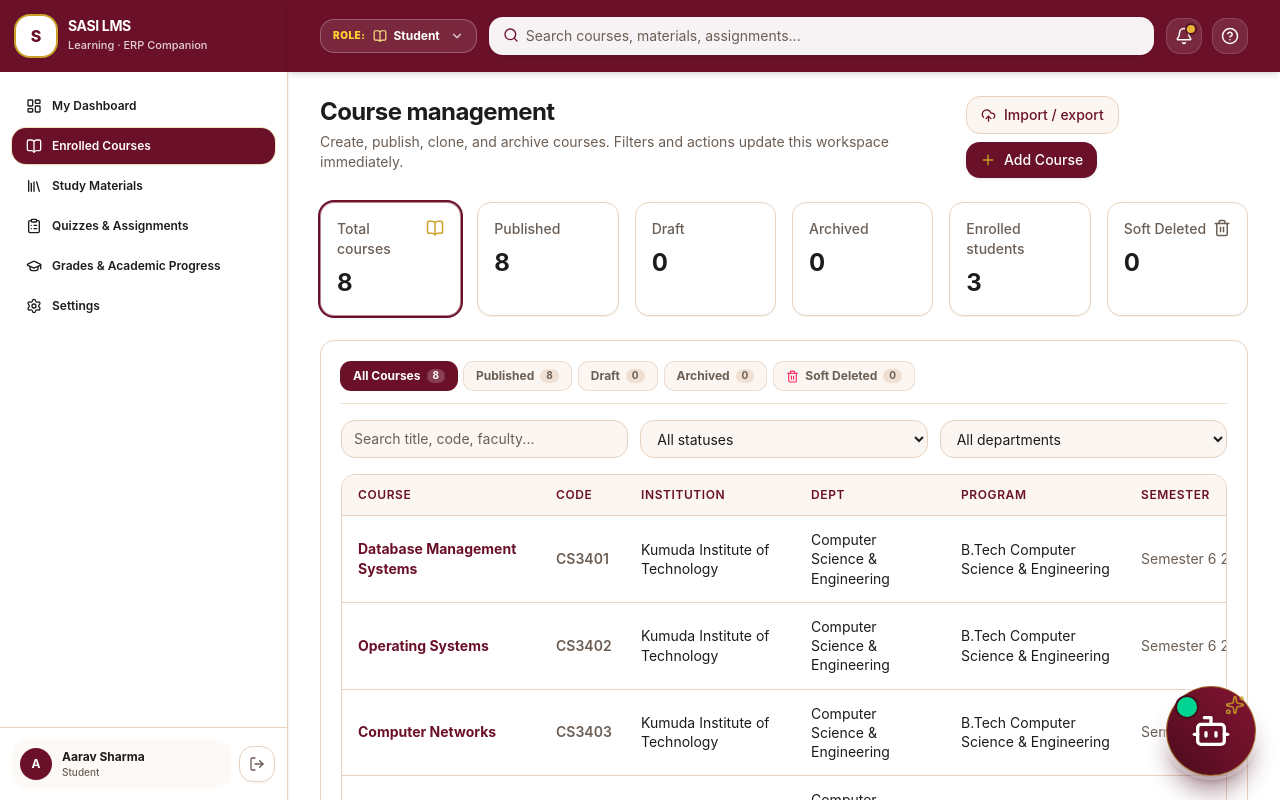
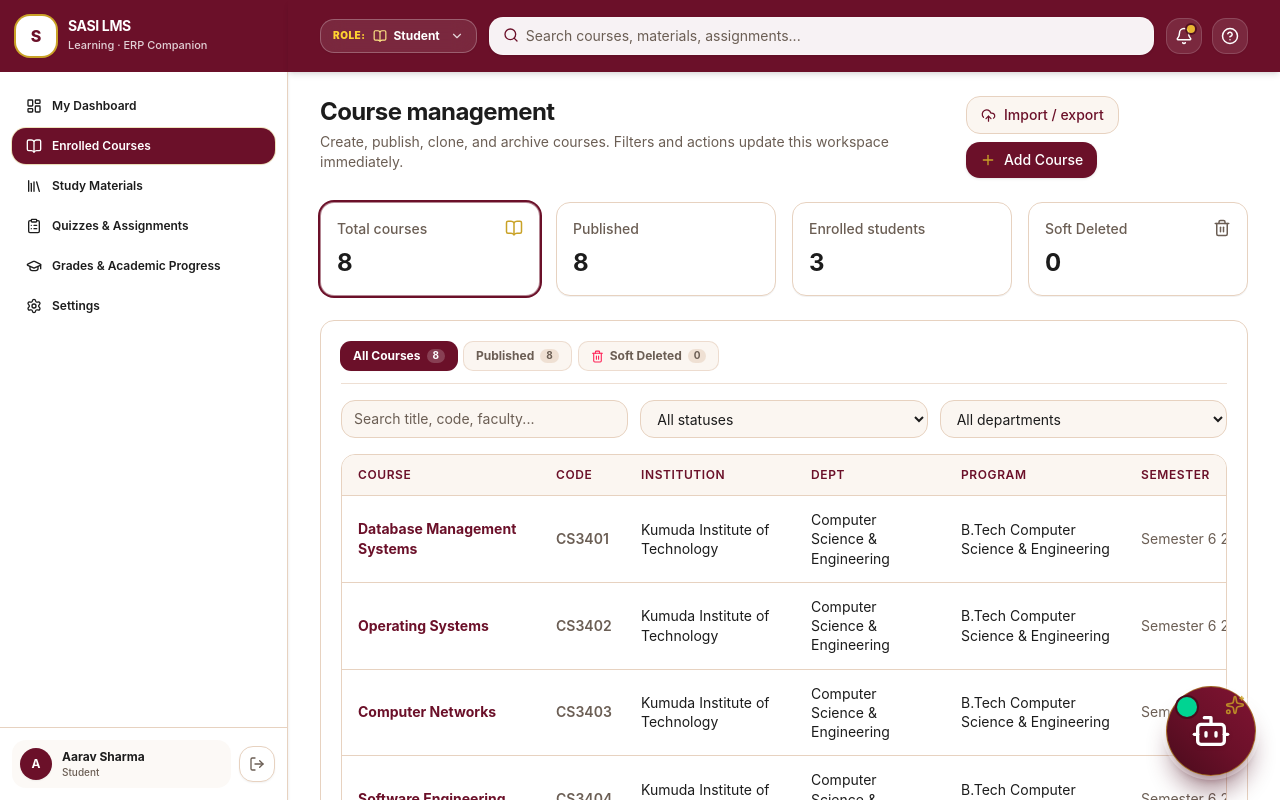
Before and after one commit to AjayKumarbadam/lms-prototype, a React (Vite) app: page /lms/courses in a window 1280 px wide. Shown: the top 800 px of the page. Built offline with nearby package versions, Linux system fonts and the light colour scheme.

Commit message:
feat: remove draft and archived options from stat cards, quick tabs, and dropdown

```diff
--- a/src/pages/courses/CourseList.tsx
+++ b/src/pages/courses/CourseList.tsx
@@ -74,7 +74,7 @@
         }
       />
 
-      <div className="grid gap-4 sm:grid-cols-2 lg:grid-cols-3 xl:grid-cols-6">
+      <div className="grid gap-4 sm:grid-cols-2 lg:grid-cols-4">
         <StatCard
           label="Total courses"
           value={activeCourses.length}
@@ -87,18 +87,6 @@
           value={activeCourses.filter((c) => c.status === 'published').length}
           onClick={() => setStatus('published')}
           className={status === 'published' ? 'ring-2 ring-brand border-brand/50 bg-brand-soft/20' : ''}
-        />
-        <StatCard
-          label="Draft"
-          value={activeCourses.filter((c) => c.status === 'draft').length}
-          onClick={() => setStatus('draft')}
-          className={status === 'draft' ? 'ring-2 ring-brand border-brand/50 bg-brand-soft/20' : ''}
-        />
-        <StatCard
-          label="Archived"
-          value={activeCourses.filter((c) => c.status === 'archived').length}
-          onClick={() => setStatus('archived')}
-          className={status === 'archived' ? 'ring-2 ring-brand border-brand/50 bg-brand-soft/20' : ''}
         />
         <StatCard label="Enrolled students" value={enrolled} />
         <StatCard
@@ -123,8 +111,6 @@
             {[
               { id: 'all', label: 'All Courses', count: activeCourses.length },
               { id: 'published', label: 'Published', count: activeCourses.filter((c) => c.status === 'published').length },
-              { id: 'draft', label: 'Draft', count: activeCourses.filter((c) => c.status === 'draft').length },
-              { id: 'archived', label: 'Archived', count: activeCourses.filter((c) => c.status === 'archived').length },
               { id: 'soft-deleted', label: 'Soft Deleted', count: softDeletedCount, isTrash: true },
             ].map((tab) => {
               const isActive = status === tab.id
@@ -203,8 +189,6 @@
           <Select value={status} onChange={(e) => setStatus(e.target.value)}>
             <option value="all">All statuses</option>
             <option value="published">Published</option>
-            <option value="draft">Draft</option>
-            <option value="archived">Archived</option>
             <option value="soft-deleted">Soft Deleted ({softDeletedCount})</option>
           </Select>
           <Select value={dept} onChange={(e) => setDept(e.target.value)}>
```
